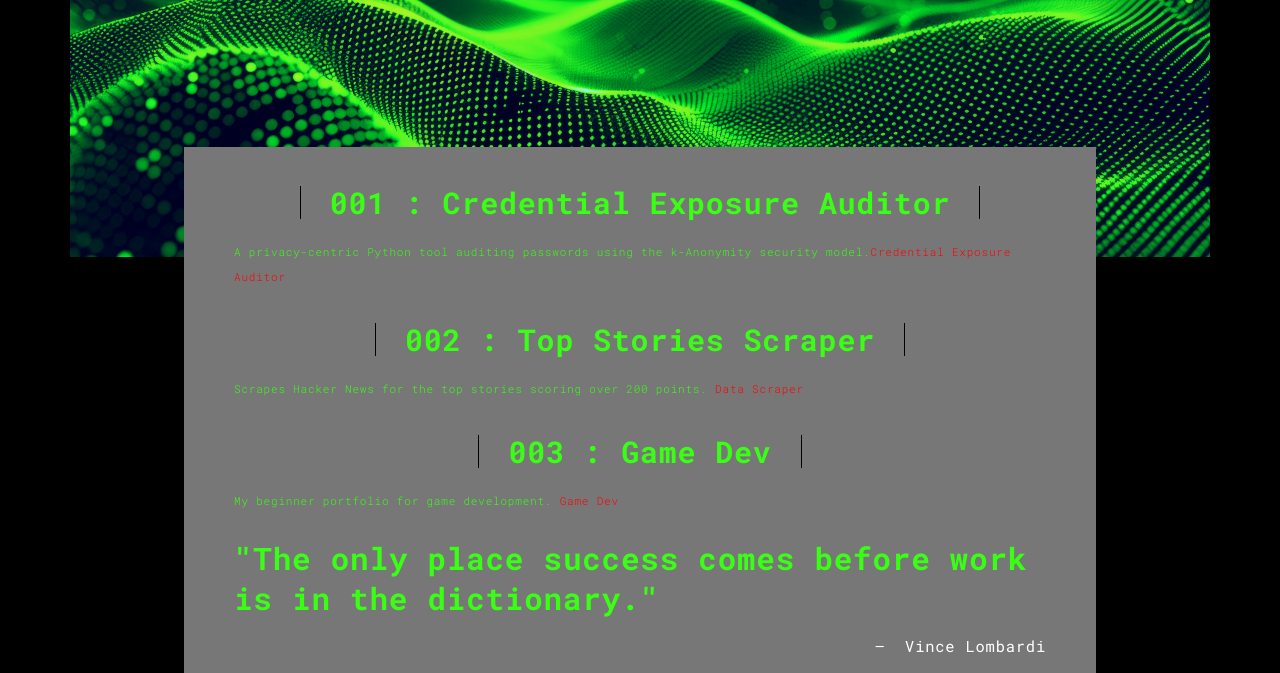
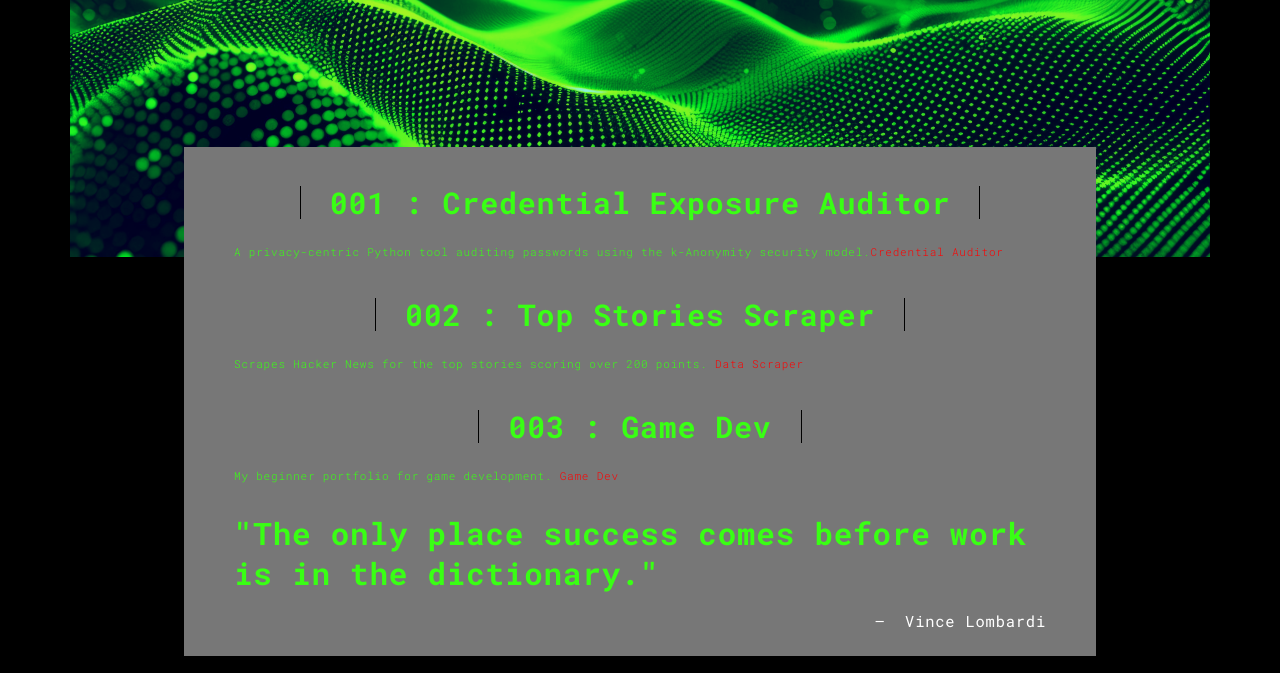
Before and after one commit to cainepavl/portfo, a Flask app: page /work.html in a window 1280 px wide. Shown: the part 91-764 px from the top of the page. Run offline with Flask 3, Linux system fonts and the light colour scheme; some libraries are stand-ins or nearby versions.

Commit message:
Update project name in work.html

```diff
--- a/templates/work.html
+++ b/templates/work.html
@@ -67,7 +67,7 @@
           <div class="text-center">
             <h1 class="h2">001 : Credential Exposure Auditor</h1>
           </div>
-          <p>A privacy-centric Python tool auditing passwords using the k-Anonymity security model.<a href="https://github.com/cainepavl/auditor">Credential Exposure Auditor</a> </p>
+          <p>A privacy-centric Python tool auditing passwords using the k-Anonymity security model.<a href="https://github.com/cainepavl/auditor">Credential Auditor</a> </p>
            <div class="text-center">
             <h2 class="h2">002 : Top Stories Scraper</h2>
             </div>
```
